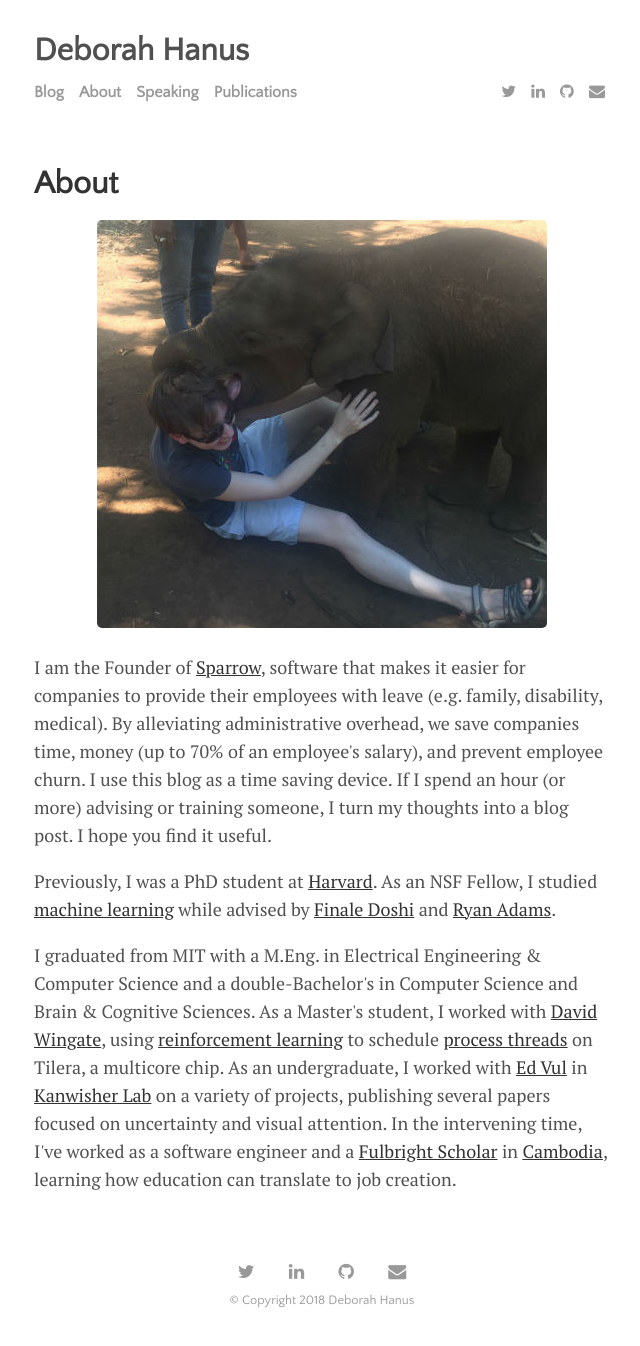
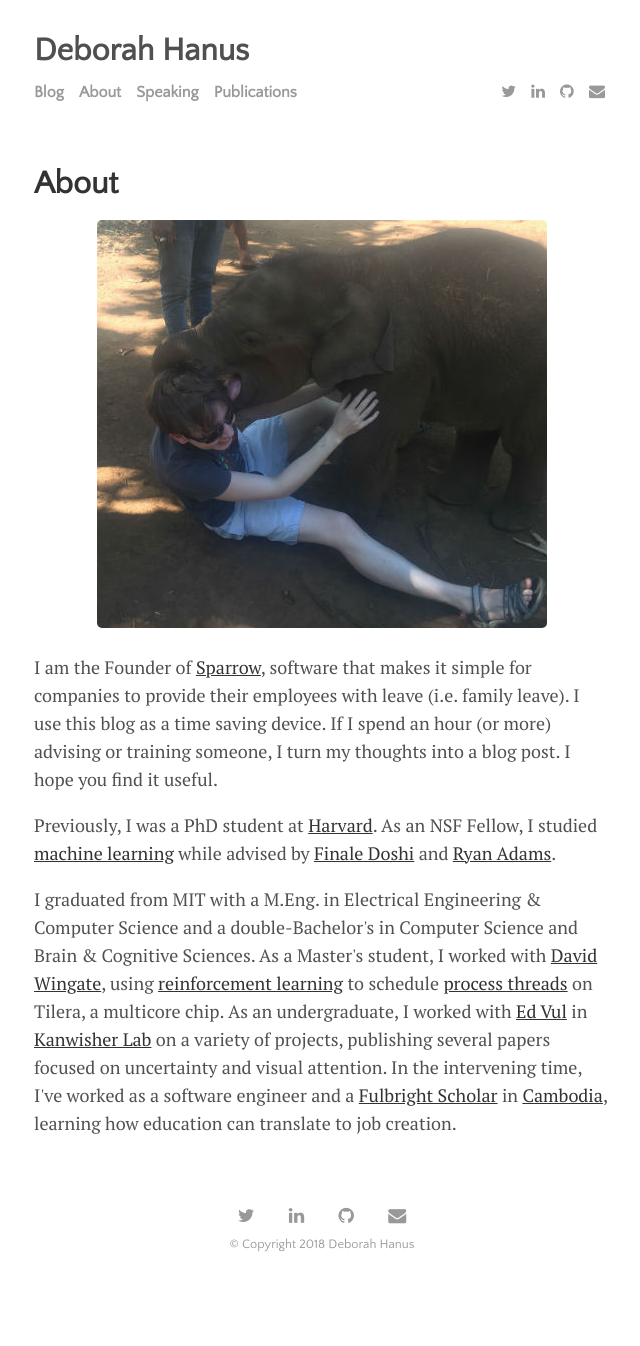
Before and after one commit to dhanus/dhanus.github.io, a Jekyll site: the page built from about.md, in a window 1280 px wide. Shown: the whole page, without its empty margins (318-958 px from the left). Built offline with Jekyll 4.4.1, drawn with Linux system fonts in a browser that asks for light colours; nearby versions of some CDN libraries; after the commit the page ends 1290 px from its top, so only the background shows below that.

Commit message:
modify description

```diff
--- a/about.md
+++ b/about.md
@@ -11,7 +11,7 @@ image:
 
       <center><img src="{{ '../images/elephant.jpg' | prepend: site.baseurl }}" alt="Me being eaten by an elephant"></center>
 
-     <p>I am the Founder of <a href="https://trysparrow.com">Sparrow</a>, software that makes it easier for companies to provide their employees with leave (e.g. family, disability, medical). By alleviating administrative overhead, we save companies time, money (up to 70% of an employee's salary), and prevent employee churn. I use this blog as a time saving device. If I spend  an hour (or more) advising or training someone, I turn my thoughts into a blog post. I hope you find it useful.</p>
+     <p>I am the Founder of <a href="https://trysparrow.com">Sparrow</a>, software that makes it simple for companies to provide their employees with leave (i.e. family leave). I use this blog as a time saving device. If I spend  an hour (or more) advising or training someone, I turn my thoughts into a blog post. I hope you find it useful.</p>
 
      <p>Previously, I was a PhD student at <a href="http://www.seas.harvard.edu">Harvard</a>. As an NSF Fellow, I studied <a href="https://en.wikipedia.org/wiki/Machine_learning">machine learning</a> while advised by <a href="https://www.seas.harvard.edu/directory/finale">Finale Doshi</a> and <a href="https://www.seas.harvard.edu/directory/rpa">Ryan Adams</a>.</p>
 
```
